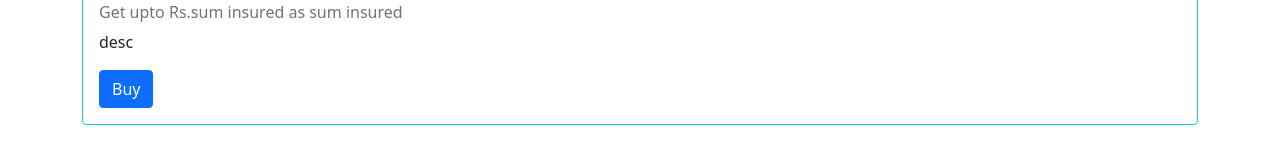
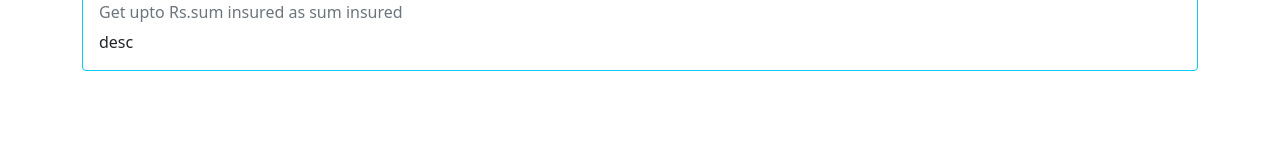
Before and after one commit to pkoptum/healthins, an Angular app in the folder Frontend/: page /policy-detail/1 in a window 1280 px wide. Shown: the part 209-369 px from the top of the page. Built offline with nearby package versions, Linux system fonts and the light colour scheme; no server answers.

Commit message:
Minor Frontend changes

```diff
--- a/Frontend/src/app/policy/policy-detail/policy-detail.component.html
+++ b/Frontend/src/app/policy/policy-detail/policy-detail.component.html
@@ -8,11 +8,11 @@
   <h6 class="card-subtitle mb-2 text-muted">Get upto Rs.sum insured as sum insured</h6>
   <p class="card-text">desc</p>
 
-  <button class="btn btn-primary" (click)="buyPolicy(policies)"> Buy </button>
+  <button class="btn btn-primary" *ngIf = "isCustomer()" (click)="buyPolicy(policies)"> Buy </button>
   <button *ngIf = "isPayer()" routerLink="/update-policy/{{policyId}}" class="btn btn-primary"> Update</button>
   </div>
 </div>
-<button class="btn btn-primary" *ngIf = "isCustomer()" (click)="buyPolicy(policies)"> Buy </button>
+
 
 
 
```
